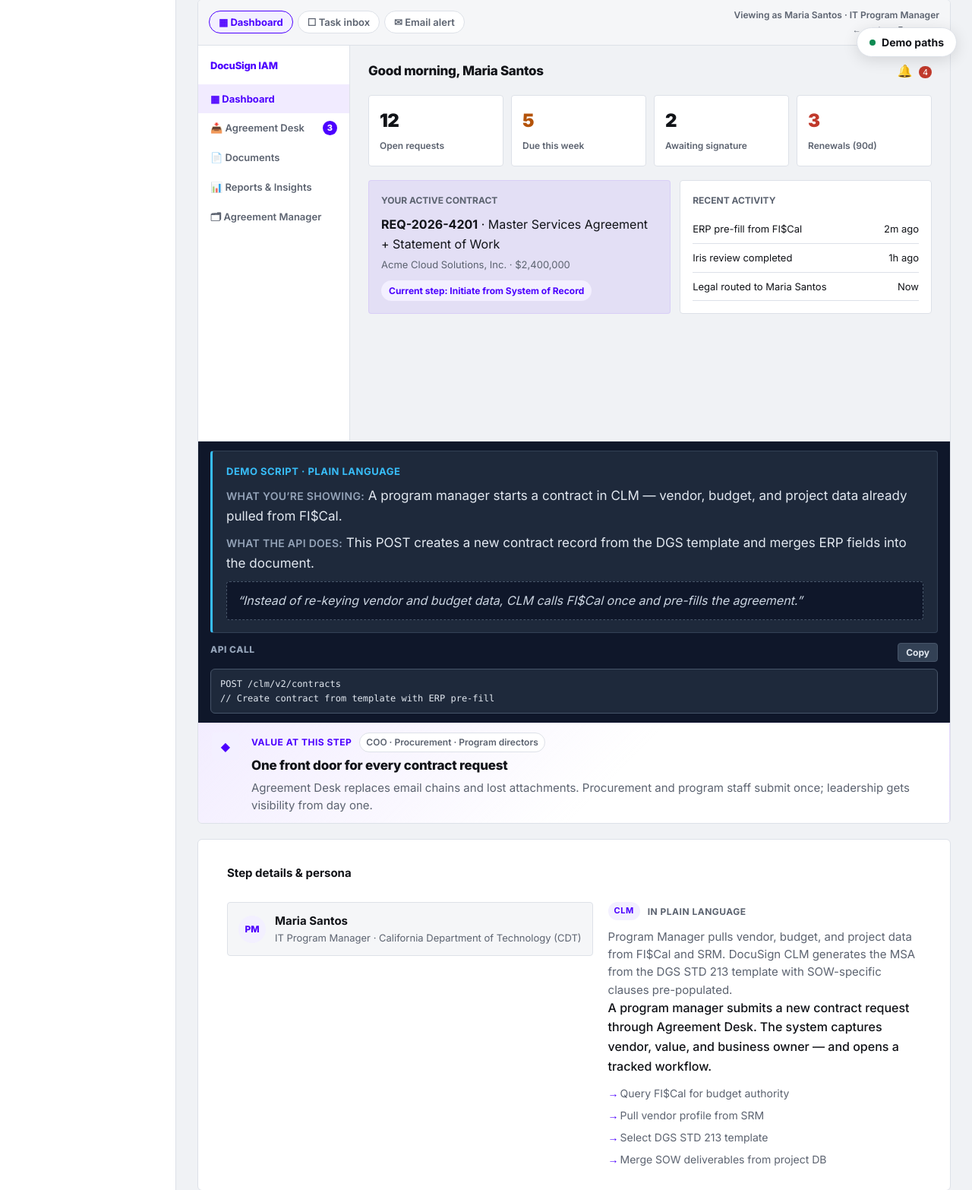
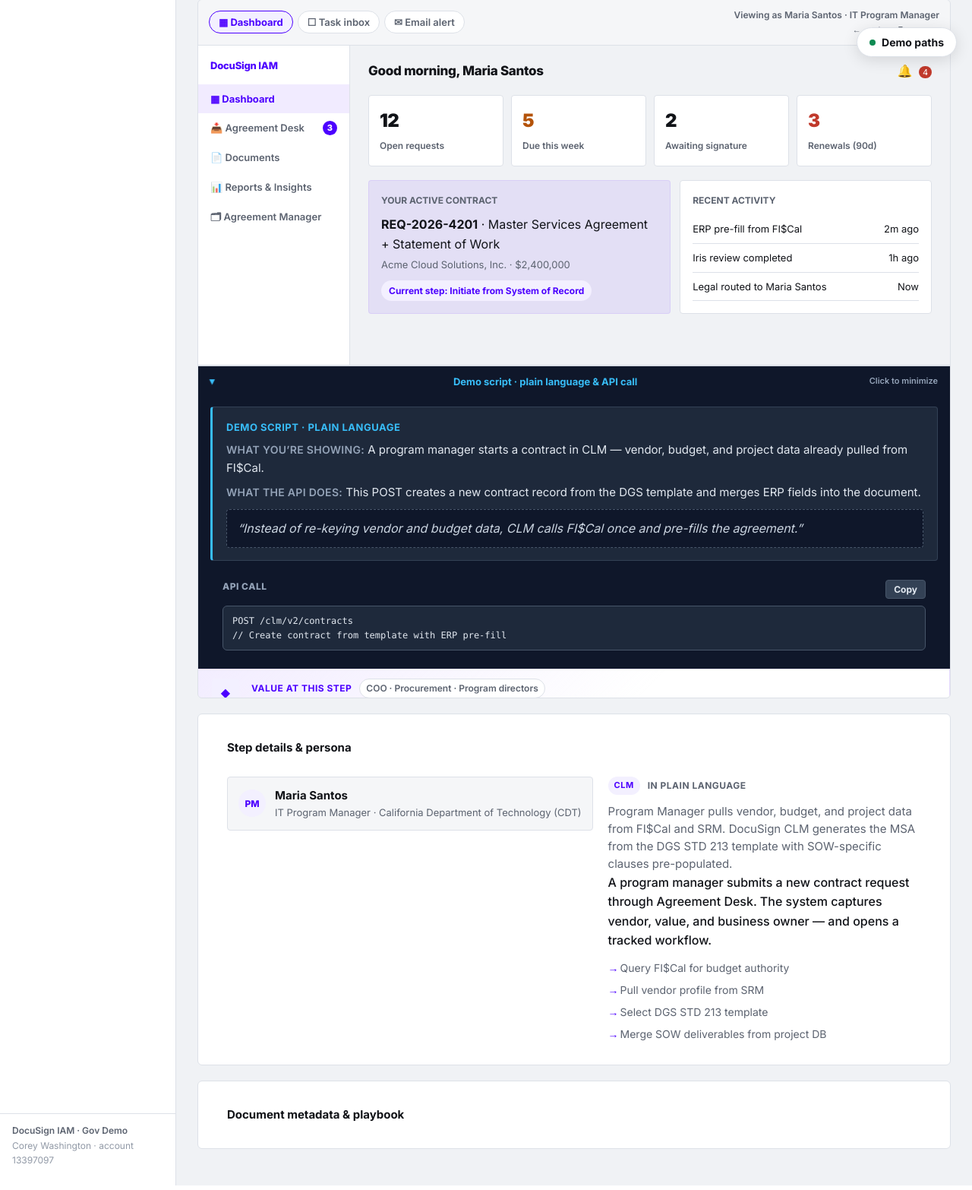
Before and after one commit to cgwashington14-pixel/docusign-iam-demo, a Flask app: page /gov-workflows in a window 1280 px wide. Shown: the part 1015-2581 px from the top of the page at 76% size. Run offline with Flask 3, Linux system fonts and the light colour scheme.

Commit message:
Make demo script collapsible and fix system-of-record scroll.
Plain-language narration can be minimized so the Agreement Repository and ERP sync callout stay visible on post_execution without being blocked by the API panel.

Co-authored-by: Cursor <cursoragent@cursor.com>

```diff
--- a/static/css/gov-business.css
+++ b/static/css/gov-business.css
@@ -363,7 +363,19 @@ body.business-mode.gw-page .gw-visual-canvas--business .biz-story {
 }
 .biz-product-frame .gw-sign-stage { padding: 12px; }
 .biz-product-frame .iam-legal-review { min-height: 400px; }
-.biz-product-frame .gw-nav-embed-wrap { height: min(60vh, 520px); }
+body.business-mode.gw-page .biz-product-frame .gw-nav-embed-wrap {
+  height: auto;
+  min-height: 380px;
+  max-height: none;
+}
+body.business-mode.gw-page .biz-product-frame .gw-nav-embed-wrap--with-sync .gw-nav-embed-frame {
+  height: min(38vh, 340px);
+  min-height: 240px;
+}
+body.business-mode.gw-page .gw-visual-hero--sync-step .gw-visual-canvas--business {
+  overflow-y: auto;
+  max-height: min(58vh, 520px);
+}
 
 .biz-hero-card {
   text-align: center;
--- a/static/css/gov-workflows.css
+++ b/static/css/gov-workflows.css
@@ -1753,9 +1753,74 @@
 .gw-visual-hero {
   display: flex;
   flex-direction: column;
-  overflow: hidden;
+  overflow-x: hidden;
+  overflow-y: auto;
   min-height: min(72vh, 680px);
+  max-height: min(88vh, 920px);
   padding: 0;
+}
+.gw-visual-hero--sync-step {
+  max-height: min(92vh, 960px);
+}
+.gw-visual-hero--sync-step .gw-visual-canvas {
+  flex: 1 1 auto;
+  min-height: 280px;
+  max-height: none;
+  overflow-y: auto;
+  -webkit-overflow-scrolling: touch;
+}
+.gw-visual-hero--sync-step .gw-nav-embed-wrap--with-sync {
+  height: auto;
+  max-height: none;
+  min-height: 0;
+}
+.gw-visual-hero--sync-step .gw-nav-embed-frame {
+  flex: none;
+  height: min(42vh, 380px);
+  min-height: 260px;
+}
+.gw-visual-api-panel {
+  border-top: 1px solid var(--border);
+  background: #0f172a;
+  flex-shrink: 0;
+}
+.gw-visual-api-panel-summary {
+  display: flex;
+  align-items: center;
+  justify-content: space-between;
+  gap: 12px;
+  padding: 10px 16px;
+  cursor: pointer;
+  list-style: none;
+  font-size: 13px;
+  font-weight: 700;
+  color: #38bdf8;
+  user-select: none;
+}
+.gw-visual-api-panel-summary::-webkit-details-marker { display: none; }
+.gw-visual-api-panel-summary::before {
+  content: '▸';
+  margin-right: 8px;
+  transition: transform 0.15s ease;
+}
+.gw-visual-api-panel[open] > .gw-visual-api-panel-summary::before {
+  transform: rotate(90deg);
+}
+.gw-visual-api-panel-hint {
+  font-size: 11px;
+  font-weight: 600;
+  color: #94a3b8;
+}
+.gw-visual-api-panel-body {
+  padding: 0 0 12px;
+}
+.gw-visual-api-panel-body .api-demo-narration {
+  margin: 12px 16px 0;
+  font-size: 15px;
+}
+.gw-visual-api-panel-body .gw-visual-api-inner,
+.gw-visual-api-panel-body .gw-api-snippet {
+  margin: 12px 16px 0;
 }
 .gw-visual-hero--pulse { animation: gwStagePulse 0.35s ease; }
 .gw-visual-toolbar {
@@ -1820,6 +1885,17 @@
   border-color: #334155;
   border-left-color: #38bdf8;
 }
+.gw-visual-api .api-demo-details {
+  margin: 12px 16px 0;
+  background: #1e293b;
+  border-color: #334155;
+  border-left-color: #38bdf8;
+  color: #e2e8f0;
+}
+.gw-visual-api .api-demo-details-summary {
+  color: #38bdf8;
+}
+.gw-visual-api .api-demo-details-hint { color: #94a3b8; }
 .gw-visual-api .api-demo-line { color: #e2e8f0; }
 .gw-visual-api .api-demo-line strong { color: #94a3b8; }
 .gw-visual-api .api-demo-say {
@@ -2260,6 +2336,10 @@
 
 /* Navigator embed */
 .gw-nav-embed-wrap { display: flex; flex-direction: column; height: min(68vh, 620px); }
+.gw-nav-embed-wrap--with-sync {
+  height: auto;
+  min-height: 420px;
+}
 .gw-nav-embed-chrome {
   display: flex;
   align-items: center;
--- a/static/js/api-demo-narration.js
+++ b/static/js/api-demo-narration.js
@@ -274,14 +274,58 @@ function apiDemoRenderCard(narration, opts = {}) {
     body = `<p class="api-demo-line">${apiDemoEsc(extra)}</p>`;
   }
   if (!body) return '';
-  return `<div class="api-demo-narration api-demo-narration--${phase}" role="note">
-    <div class="api-demo-narration-label">${apiDemoEsc(title)}</div>
-    ${body}
-  </div>`;
+
+  if (opts.contentOnly) return body;
+
+  const collapsible = opts.collapsible !== false;
+  if (!collapsible) {
+    return `<div class="api-demo-narration api-demo-narration--${phase}" role="note">
+      <div class="api-demo-narration-label">${apiDemoEsc(title)}</div>
+      ${body}
+    </div>`;
+  }
+
+  const openAttr = opts.collapsed ? '' : ' open';
+  return `<details class="api-demo-details api-demo-narration api-demo-narration--${phase}"${openAttr} role="note">
+    <summary class="api-demo-details-summary">
+      <span class="api-demo-narration-label">${apiDemoEsc(title)}</span>
+      <span class="api-demo-details-hint">${opts.collapsed ? 'Expand' : 'Minimize'}</span>
+    </summary>
+    <div class="api-demo-details-body">${body}</div>
+  </details>`;
 }
+
+/** Wrap static .api-demo-narration blocks in collapsible details */
+function apiDemoEnhanceCollapsible(root) {
+  const scope = root || document;
+  scope.querySelectorAll('.api-demo-narration:not(.api-demo-details)').forEach(el => {
+    if (el.dataset.apiDemoEnhanced) return;
+    el.dataset.apiDemoEnhanced = '1';
+    const label = el.querySelector(':scope > .api-demo-narration-label');
+    const labelText = label?.textContent?.trim() || 'Demo script · plain language';
+    const body = document.createElement('div');
+    body.className = 'api-demo-details-body';
+    [...el.childNodes].forEach(node => {
+      if (node === label) return;
+      body.appendChild(node);
+    });
+    const details = document.createElement('details');
+    details.className = el.className + ' api-demo-details';
+    details.open = el.dataset.defaultOpen !== 'false';
+    const summary = document.createElement('summary');
+    summary.className = 'api-demo-details-summary';
+    summary.innerHTML = `<span class="api-demo-narration-label">${labelText}</span><span class="api-demo-details-hint">Minimize</span>`;
+    details.appendChild(summary);
+    details.appendChild(body);
+    el.replaceWith(details);
+  });
+}
+
+document.addEventListener('DOMContentLoaded', () => apiDemoEnhanceCollapsible());
 
 window.apiDemoForStep = apiDemoForStep;
 window.apiDemoForExplorer = apiDemoForExplorer;
 window.apiDemoInterpretResponse = apiDemoInterpretResponse;
 window.apiDemoRenderCard = apiDemoRenderCard;
+window.apiDemoEnhanceCollapsible = apiDemoEnhanceCollapsible;
 window.API_EXAMPLE_DEMO = API_EXAMPLE_DEMO;
--- a/static/js/connect-demo.js
+++ b/static/js/connect-demo.js
@@ -184,7 +184,9 @@ function connectShowErpReveal(step) {
       sub: 'This is the payoff: Connect delivers the webhook, your middleware maps fields from the JSON, and FI$Cal plus the contract register update automatically — staff see the new row below.',
     });
     reveal.hidden = false;
-    setTimeout(() => reveal.scrollIntoView({ behavior: 'smooth', block: 'nearest' }), 400);
+    requestAnimationFrame(() => {
+      reveal.scrollIntoView({ behavior: 'smooth', block: 'start' });
+    });
   } else {
     reveal.hidden = true;
   }
--- a/static/js/gov-workflows.js
+++ b/static/js/gov-workflows.js
@@ -108,6 +108,7 @@ function gwRenderStepApiHtml(step, opts = {}) {
   if (!api) return '';
   const expanded = opts.expanded;
   const cls = opts.className || 'gw-api-snippet';
+  const syncStep = step.id === 'post_execution' || step.id === 'erp_sync';
   let body = `${api.method} ${api.path}\n// ${api.desc}`;
   if (expanded && (step.id === 'legal_review' || step.id === 'ai_scorecard')) {
     const sc = typeof gwStateCtx === 'function' ? gwStateCtx() : { state: 'State' };
@@ -115,16 +116,33 @@ function gwRenderStepApiHtml(step, opts = {}) {
     body += `\n\n{\n  "contractId": "CTR-2026-0142",\n  "playbookId": "${playbook.replace(/"/g, '')}",\n  "compareClauses": ["limitation_liability", "indemnification", "data_residency"],\n  "source": "word-add-in"\n}`;
   }
   const narration = typeof apiDemoForStep === 'function' ? apiDemoForStep(step) : null;
-  const narrationHtml = typeof apiDemoRenderCard === 'function' ? apiDemoRenderCard(narration, { phase: 'before' }) : '';
+  const narrationHtml = typeof apiDemoRenderCard === 'function'
+    ? apiDemoRenderCard(narration, { phase: 'before', contentOnly: true })
+    : '';
+  const narrationBlock = narrationHtml
+    ? `<div class="api-demo-narration api-demo-narration--before" role="note">
+        <div class="api-demo-narration-label">Demo script · plain language</div>
+        ${narrationHtml}
+      </div>`
+    : '';
+  const openAttr = syncStep ? '' : ' open';
   return `
-    ${narrationHtml}
+    <details class="gw-visual-api-panel"${openAttr}>
+      <summary class="gw-visual-api-panel-summary">
+        <span>Demo script · plain language &amp; API call</span>
+        <span class="gw-visual-api-panel-hint">${syncStep ? 'Collapsed — expand after showing the sync' : 'Click to minimize'}</span>
+      </summary>
+      <div class="gw-visual-api-panel-body">
+        ${narrationBlock}
         <div class="${cls}">
           <div class="gw-api-snippet-head">
             <span class="gw-api-snippet-label">API call</span>
             <button type="button" class="gw-api-copy-btn" onclick="gwCopyApiSnippet(this)" title="Copy API snippet">Copy</button>
           </div>
           <div class="code-block gw-api-snippet-code">${body}</div>
-    </div>`;
+        </div>
+      </div>
+    </details>`;
 }
 
 function gwCopyApiSnippet(btn) {
@@ -1546,12 +1564,18 @@ function gwRenderStep() {
   const hero = document.getElementById('gw-visual-hero');
   if (hero) {
     hero.classList.remove('gw-visual-hero--pulse');
+    hero.classList.toggle('gw-visual-hero--sync-step', step.id === 'post_execution' || step.id === 'erp_sync');
     void hero.offsetWidth;
     hero.classList.add('gw-visual-hero--pulse');
   }
 
   if (typeof gwBindClauseList === 'function') gwBindClauseList();
+  if (step.id === 'post_execution' || step.id === 'erp_sync') {
+    const canvas = document.getElementById('gw-visual-canvas');
+    if (canvas) canvas.scrollTop = 0;
+  } else {
     gwScrollToHero();
+  }
 
   if (typeof hlOnStepRender === 'function') hlOnStepRender(step, persona);
 }
```
Also changed, not shown: static/css/app.css (+47 -9 lines). Lines whose indentation alone changed are shown as unchanged.
